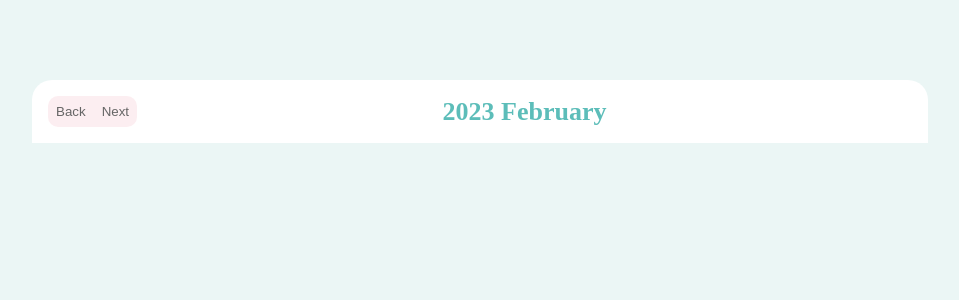
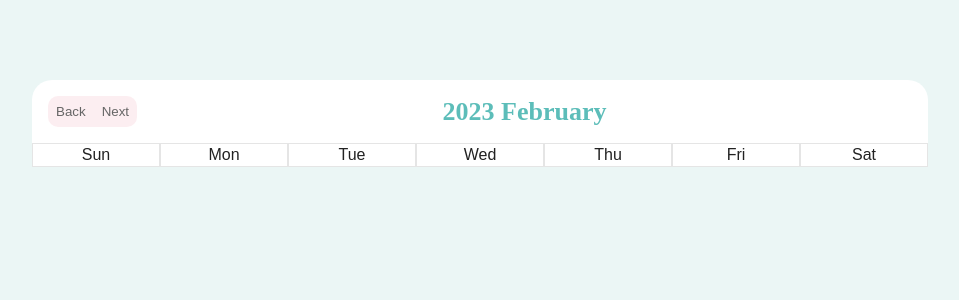
Before and after one commit to aegisnull/react-calendar, a React (Vite) app: page / in a window 1280 px wide. Shown: the top 300 px of the page, without its empty margins (160-1119 px from the left). Built offline with nearby package versions, Linux system fonts and the light colour scheme.

Commit message:
feat: add array containing name of days and using array.map add the days under the calendar__header

```diff
--- a/src/components/Calendar/Calendar.jsx
+++ b/src/components/Calendar/Calendar.jsx
@@ -1,6 +1,8 @@
 import './Calendar.scss';
 
 function Calendar() {
+  const days = ['Sun', 'Mon', 'Tue', 'Wed', 'Thu', 'Fri', 'Sat'];
+
   return (
     <div className='calendar'>
       <div className='calendar__header'>
@@ -10,6 +12,15 @@ function Calendar() {
         </div>
         <h1 className='calendar__title'>2023 February</h1>
       </div>
+      <div className='calendar__body'>
+        <div className='calendar__week'>
+          {days.map((day) => (
+            <div className='calendar__day' key={day}>
+              {day}
+            </div>
+          ))}
+        </div>
+      </div>
     </div>
   );
 }
--- a/src/components/Calendar/Calendar.scss
+++ b/src/components/Calendar/Calendar.scss
@@ -26,12 +26,12 @@
     cursor: pointer;
     opacity: 0.6;
 
-    &:nth-last-of-type(2) {
+    &:nth-of-type(1) {
       border-top-left-radius: 10px;
       border-bottom-left-radius: 10px;
     }
 
-    &:nth-last-of-type(1) {
+    &:nth-of-type(2) {
       border-top-right-radius: 10px;
       border-bottom-right-radius: 10px;
     }
@@ -40,4 +40,25 @@
       opacity: 1;
     }
   }
+
+  &__week {
+    display: flex;
+    align-items: center;
+    justify-content: space-between;
+    background-color: var(--primary-color);
+  }
+
+  &__day {
+    display: flex;
+    flex: 1;
+    align-items: center;
+    justify-content: center;
+    padding: 3px;
+    color: var(--quaternary-color);
+    font-weight: 300;
+    font-size: 16px;
+    font-family: sans-serif;
+    background-color: white;
+    border: 1px solid rgba(0, 0, 0, 0.1);
+  }
 }
```
Also changed, not shown: 1 other file (tests, documents, lock files or other folders).
